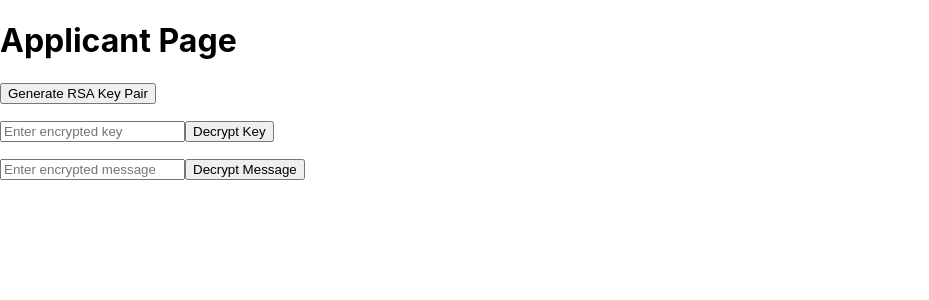
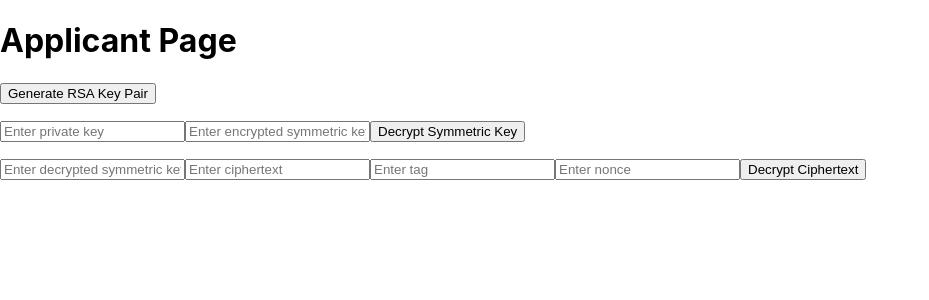
Before and after one commit to MBeshkov/dlt-job-application, a React (Create React App) app in the folder frontend/: page /applicant in a window 1280 px wide. Shown: the top 300 px of the page, without its empty margins (0-929 px from the left). Built offline with nearby package versions, Linux system fonts and the light colour scheme.

Commit message:
crypto frontend basics complete

```diff
--- a/frontend/src/Applicant.js
+++ b/frontend/src/Applicant.js
@@ -6,7 +6,11 @@ const Applicant = () => {
     const [decryptedKey, setDecryptedKey] = useState('');
     const [decryptedMessage, setDecryptedMessage] = useState('');
     const [encryptedKeyInput, setEncryptedKeyInput] = useState('');
+    const [privateKeyInput, setPrivateKeyInput] = useState('');
     const [encryptedMessageInput, setEncryptedMessageInput] = useState('');
+    const [decryptedKeyInput, setDecryptedKeyInput] = useState('');
+    const [nonceInput, setNonceInput] = useState('');
+    const [tagInput, setTagInput] = useState('');
 
     const generateKeyPair = () => {
         axios.get('http://localhost:5000/api/generate_key_pair')
@@ -16,16 +20,42 @@ const Applicant = () => {
             .catch(err => console.error(err));
     };
 
-    const decryptKey = () => {
-        axios.post('http://localhost:5000/api/decrypt_key', { encryptedKey: encryptedKeyInput })
+    const handlePrivateKeyInputChange = (e) => {
+        setPrivateKeyInput(e.target.value);
+    };
+
+    const handleEncryptedKeyInputChange = (e) => {
+        setEncryptedKeyInput(e.target.value);
+    };
+
+    const handlePrivEncrypKeyInputSubmit = () => {
+        const combinedKeys = `${privateKeyInput};${encryptedKeyInput}`;
+        axios.post('http://localhost:5000/api/decrypt_key', { keys: combinedKeys })
             .then(res => {
                 setDecryptedKey(res.data);
             })
             .catch(err => console.error(err));
     };
 
-    const decryptMessage = () => {
-        axios.post('http://localhost:5000/api/decrypt_message', { encryptedMessage: encryptedMessageInput })
+    const handleEncryptedMessageInput = (e) => {
+        setEncryptedMessageInput(e.target.value);
+    };
+
+    const handleDecryptedKeyInputChange = (e) => {
+        setDecryptedKeyInput(e.target.value);
+    };
+
+    const handleNonceInputChange = (e) => {
+        setNonceInput(e.target.value);
+    };
+
+    const handleTagInputChange = (e) => {
+        setTagInput(e.target.value);
+    };
+
+    const handleCipherDecKeyNonceTagInputSubmit = () => {
+        const combinedParameters = `${decryptedKeyInput};${encryptedMessageInput};${tagInput};${nonceInput}`;
+        axios.post('http://localhost:5000/api/decrypt_message', { parameters: combinedParameters })
             .then(res => {
                 setDecryptedMessage(res.data);
             })
@@ -43,11 +73,15 @@ const Applicant = () => {
                 </div>
             )}
             <p></p>
-            <input type="text" placeholder="Enter encrypted key" value={encryptedKeyInput} onChange={(e) => setEncryptedKeyInput(e.target.value)} />
-            <button onClick={decryptKey}>Decrypt Key</button>
+            <input type="text" placeholder="Enter private key" value={privateKeyInput} onChange={handlePrivateKeyInputChange} />
+            <input type="text" placeholder="Enter encrypted symmetric key" value={encryptedKeyInput} onChange={handleEncryptedKeyInputChange} />
+            <button onClick={handlePrivEncrypKeyInputSubmit}>Decrypt Symmetric Key</button>
             <p>{decryptedKey}</p>
-            <input type="text" placeholder="Enter encrypted message" value={encryptedMessageInput} onChange={(e) => setEncryptedMessageInput(e.target.value)} />
-            <button onClick={decryptMessage}>Decrypt Message</button>
+            <input type="text" placeholder="Enter decrypted symmetric key" value={decryptedKeyInput} onChange={handleDecryptedKeyInputChange} />
+            <input type="text" placeholder="Enter ciphertext" value={encryptedMessageInput} onChange={handleEncryptedMessageInput} />
+            <input type="text" placeholder="Enter tag" value={tagInput} onChange={handleTagInputChange} />
+            <input type="text" placeholder="Enter nonce" value={nonceInput} onChange={handleNonceInputChange} />
+            <button onClick={handleCipherDecKeyNonceTagInputSubmit}>Decrypt Ciphertext</button>
             <p>{decryptedMessage}</p>
         </div>
     );
```
Also changed, not shown: 2 other files (tests, documents, lock files or other folders).
